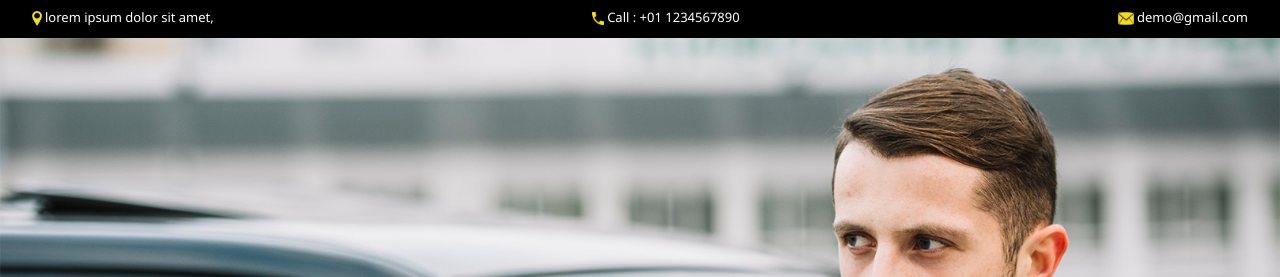
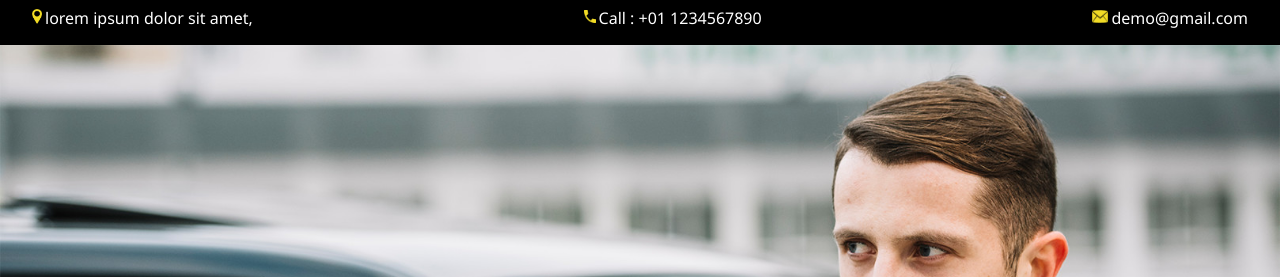
Before and after one commit to haroon124/task-1-UI-creation-, a plain HTML site: page index.html in a window 1280 px wide. Shown: the top 277 px of the page. Drawn offline with nearby package versions, Linux system fonts and the light colour scheme.

Commit message:
home (responsive)

```diff
--- a/style.css
+++ b/style.css
@@ -207,6 +207,19 @@
 
 @media (min-width:1024px) and (max-width:1440px) {
 
+    /* top bar */
+    .top-bar-main {
+       height: 45px;
+    }
+    .top-bar-text {
+        font-size: medium;
+    }
+    .home-content h1 {
+        font-size: 3rem;
+    }
+    /* top bar */
+
+
 }
 
 
```
